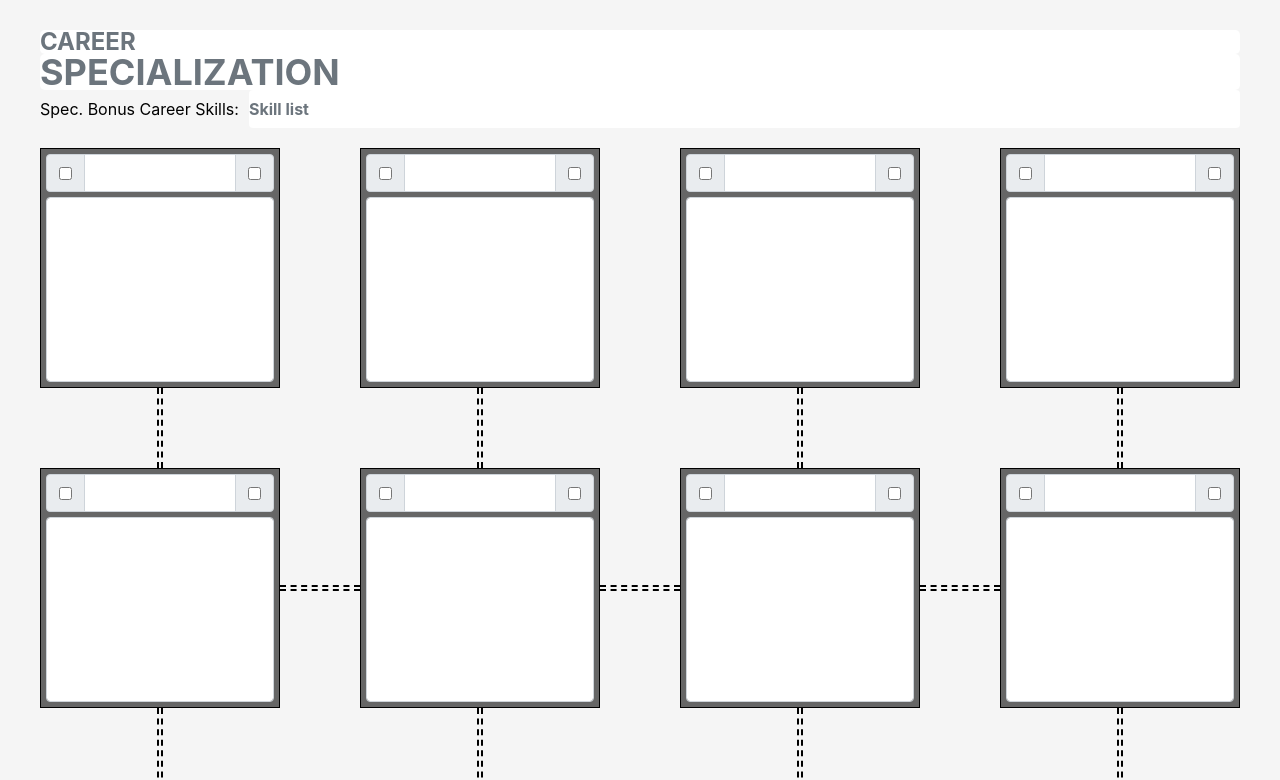
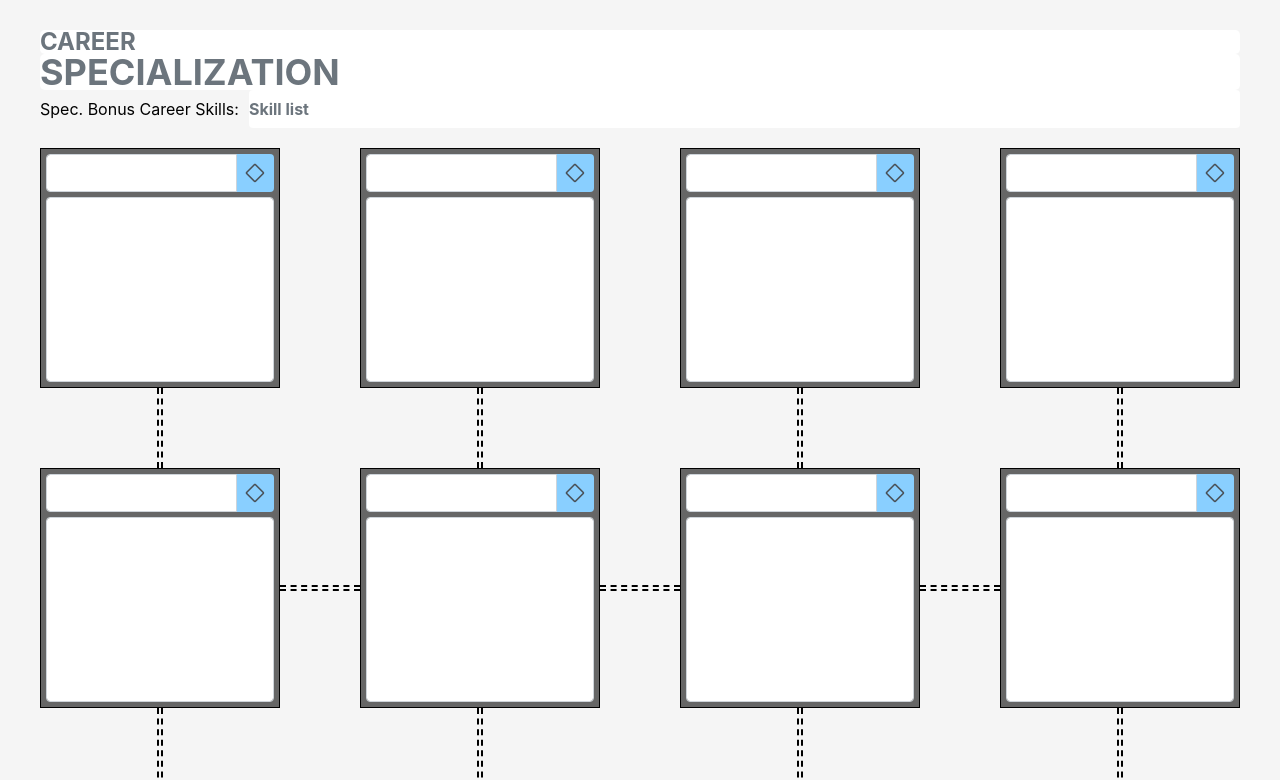
Before and after one commit to Nanyx/gen-spe-mkr, a React (Create React App) app: page / in a window 1280 px wide. Shown: the top 780 px of the page. Built offline with nearby package versions, Linux system fonts and the light colour scheme.

Commit message:
f - rank & active

```diff
--- a/package.json
+++ b/package.json
@@ -3,6 +3,7 @@
   "version": "0.1.0",
   "private": true,
   "dependencies": {
+    "@fortawesome/fontawesome-free": "^5.12.0",
     "@testing-library/jest-dom": "^4.2.4",
     "@testing-library/react": "^9.4.0",
     "@testing-library/user-event": "^7.2.1",
--- a/src/App.js
+++ b/src/App.js
@@ -6,6 +6,11 @@ import Info from './components/info';
 import Tree from './components/tree';
 
 export default class extends React.Component {
+
+  componentDidMount(){
+
+  }
+
   render(){
     return (
       <div className="app">
--- a/src/components/group.js
+++ b/src/components/group.js
@@ -6,10 +6,10 @@ export const Container = ({children}) => (
   </div>
 );
 
-export const CheckBlock = ({value, prepend, onChange}) => (
+export const Item = ({className, children, prepend, onClick}) => (
   <div className={`input-group-${prepend? "prepend":"append"}`}>
-    <div className="input-group-text">
-      <input type="checkbox" checked={value} onChange={(e) => onChange(e.target.checked)}/>
+    <div className={`input-group-text ${className}`} onClick={onClick}>
+      {children}
     </div>
   </div>
 );
--- a/src/components/talent.css
+++ b/src/components/talent.css
@@ -14,3 +14,24 @@
   resize: none;
   height: 100%;
 }
+
+.talent .rank i {
+  position: relative;
+  left: 3px;
+}
+.talent .rank i:first-child {
+  left: 11px;
+  margin-left: -14px;
+}
+
+.fa-rotate-45 {
+  transform: rotate(45deg);
+}
+
+.talent .talent-active {
+  background-color: #89cfff;
+  border:none;
+}
+.talent .talent-active.active {
+  background-color: #F6C55C;
+}
--- a/src/components/talent.js
+++ b/src/components/talent.js
@@ -20,20 +20,23 @@ export default class extends React.Component {
     this.setState({name});
     //
   }
-  activeChange = (active) => {
-    this.setState({active});
+  activeChange = () => {
+    this.setState({isActive:!this.state.isActive});
   }
-  learnedChange = (learned) => {
-    this.setState({learned});
+  rankChange = (e) => {
+    e.stopPropagation();
+    this.setState({isRank:!this.state.isRank});
   }
 
   render(){
+    console.log(this.state);
     return (
       <div className="talent flex-column">
         <Group.Container>
-          <Group.CheckBlock prepend value={this.state.learned} onChange={this.learnedChange}/>
           <Name value={this.state.name} onChange={this.nameChange}/>
-          <Group.CheckBlock value={this.state.active} onChange={this.activeChange}/>
+          <Group.Item className={this.state.isActive?"talent-active active":"talent-active"} onClick={this.activeChange}>
+            <Rank isRank={this.state.isRank} onClick={this.rankChange}/>
+          </Group.Item>
         </Group.Container>
         <Desc value={this.state.desc} onChange={this.descChange}/>
         <div></div>
@@ -51,3 +54,16 @@ const Desc = ({value, onChange}) => (
     <textarea className="form-control desc" value={value} onChange={(e) => onChange(e.target.value)} />
   </div>
 );
+
+const Rank = ({isRank, onClick}) => (
+  <div onClick={onClick}>
+    {isRank ? (
+      <div className="rank">
+        <i className="far fa-square fa-rotate-45"/>
+        <i className="far fa-square fa-rotate-45"/>
+      </div>
+    ):(
+      <i className="far fa-square fa-rotate-45"/>
+    )}
+  </div>
+);
--- a/src/index.js
+++ b/src/index.js
@@ -1,5 +1,6 @@
 import React from 'react';
 import ReactDOM from 'react-dom';
+import '@fortawesome/fontawesome-free/css/all.css';
 import 'bootstrap/dist/css/bootstrap.min.css';
 import './index.css';
 import App from './App';
--- a/src/models/talent.js
+++ b/src/models/talent.js
@@ -1,8 +1,8 @@
 export default class {
   name="";
   desc="";
-  learned=false;
-  active=false;
+  isRank=false;
+  isActive=false;
   constructor(id){
     this.id = id;
   }
```
Also changed, not shown: 1 other file (tests, documents, lock files or other folders).
